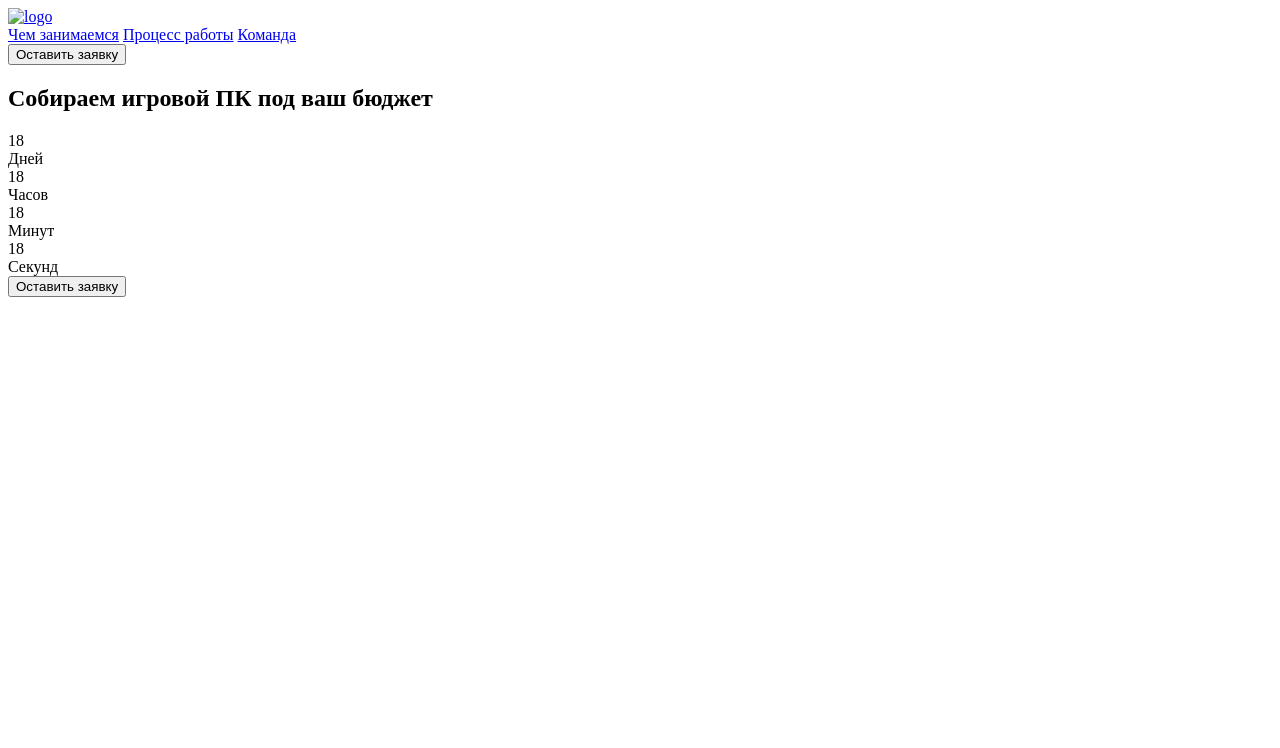
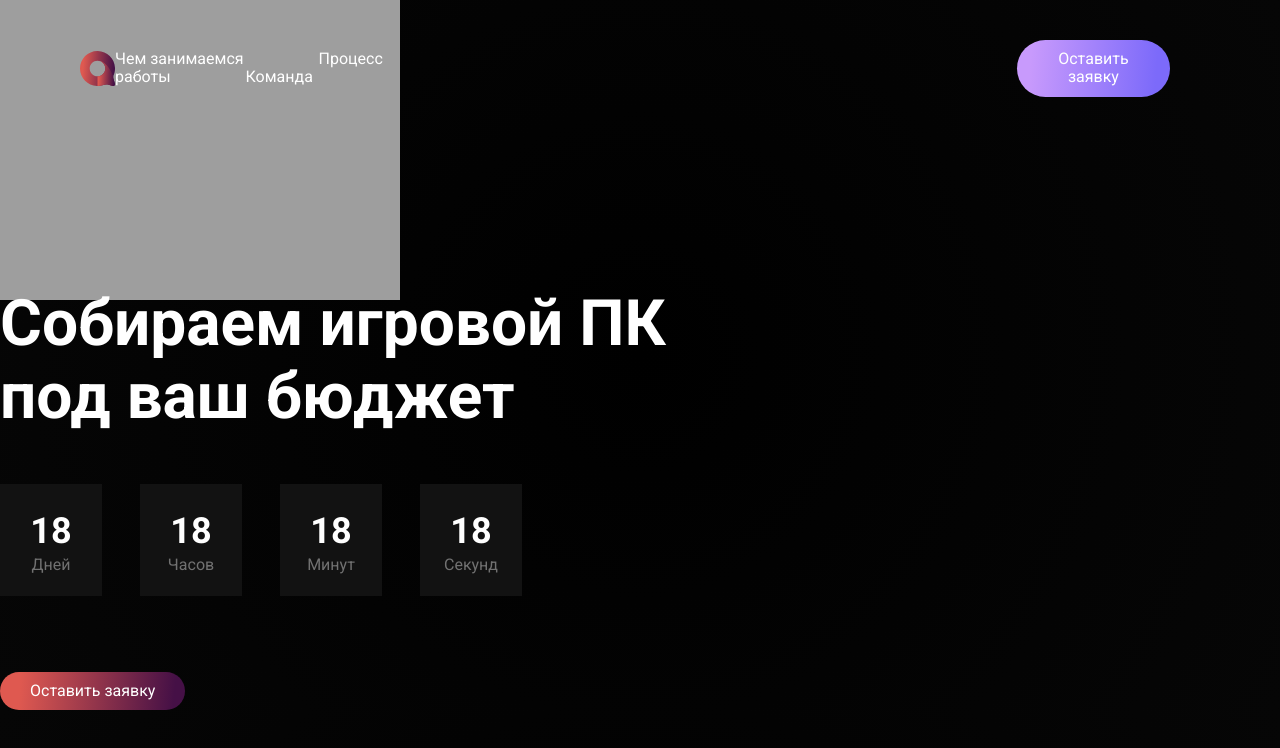
Before and after one commit to Alexa-dis/project-glo, a plain HTML site: page index.html in a window 1280 px wide. Drawn offline with Linux system fonts and the light colour scheme; the site is published under a folder, as on GitHub Pages, so addresses that start at the root find nothing.

Commit message:
fix: project links

```diff
--- a/index.html
+++ b/index.html
@@ -5,14 +5,15 @@
     <meta http-equiv="X-UA-Compatible" content="IE=edge">
     <meta name="viewport" content="width=device-width, initial-scale=1.0">
     <title>Document</title>
-    <link rel="stylesheet" href="/css/normalize.css">
-    <link rel="stylesheet" href="/css/style.css">
+    <link rel="stylesheet" href="./css/normalize.css">
+    <link rel="stylesheet" href="./css/style.css">
+    <link rel="shortcut icon" href="./img/logo.svg" type="image/x-icon">
 </head>
 <body>
     <header class="header">
         <div class="header__wrapper">
             <a href="#" class="header__logo">
-                <img src="/img/logo.svg" alt="logo">
+                <img src="./img/logo.svg" alt="logo">
             </a>
             <div class="header__menu">
                 <nav class="header__nav">
@@ -49,7 +50,7 @@
                 <button class="button main-screen__button">Оставить заявку</button>
             </div>
             <div class="main-screen-bg">
-                <img src="/img/main-screen__bgc.png" alt="">
+                <img src="./img/main-screen__bgc.png" alt="">
             </div>
         </section>
     </main>
```
